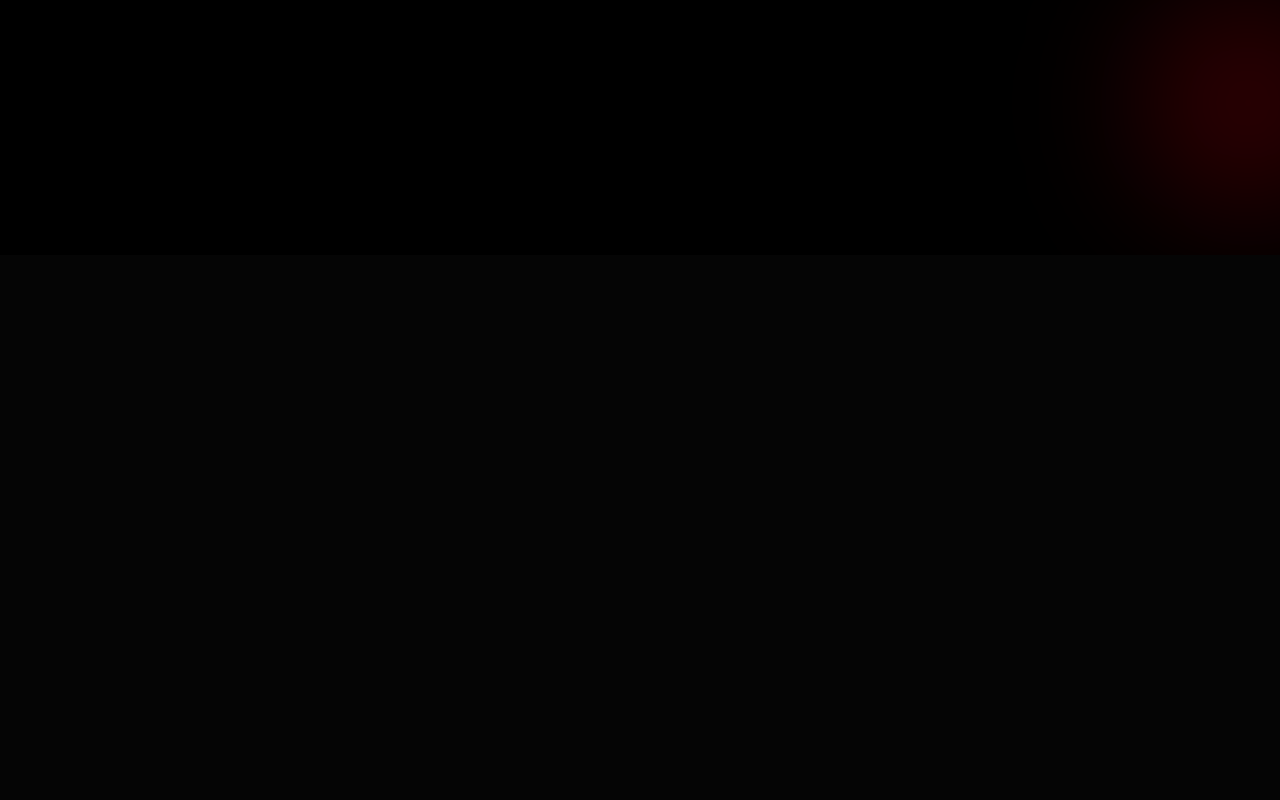
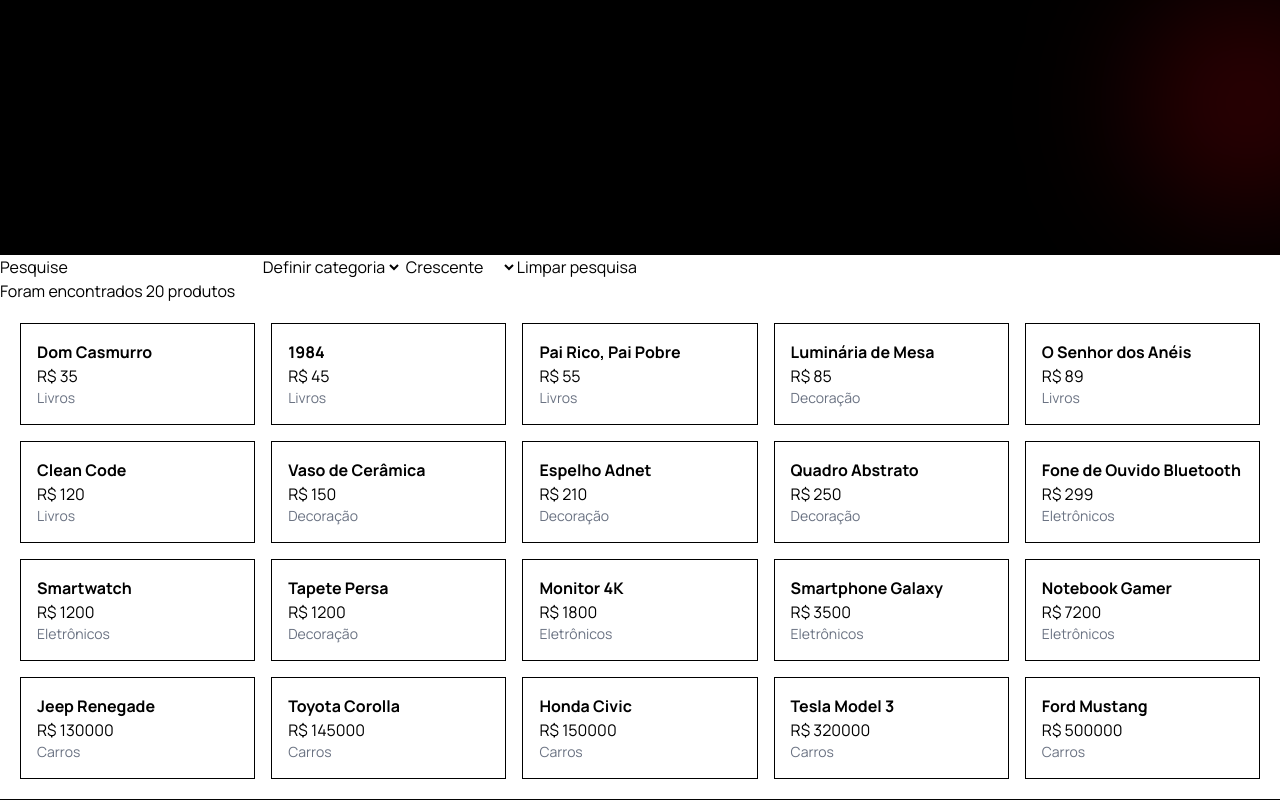
Before and after one commit to Vgalassi/react-aula, a React (Vite) app: page /exercicio-5 in a window 1280 px wide. Shown: the part 545-1345 px from the top of the page. Before the commit the page ends 800 px from the top, so only its background shows below. Built offline with nearby package versions, Linux system fonts and the light colour scheme.

Commit message:
exercicio 5

```diff
--- a/src/exercicios/ExercicioCinco.tsx
+++ b/src/exercicios/ExercicioCinco.tsx
@@ -1,12 +1,87 @@
+import { useState } from "react";
 import ExercicioPlaceholder from "../components/ExercicioPlaceholder";
+import { PRODUCTS } from "../util/ProductList";
 
-function ExercicioCinco() {
+
+export default function ExercicioCinco() {
+
+  const [search, setSearch] = useState<string>("")
+  const [category, setCategory] = useState<string>("")
+  const [order,setOrder] = useState<string>("0")
+  function handleSearchChange(event: React.ChangeEvent<HTMLInputElement>) {
+    setSearch(event.target.value)
+  }
+  function handSelectChange(event: React.ChangeEvent<HTMLSelectElement>){
+    setCategory(event.target.value)
+  }
+  function handleCleanSearch(){
+    setCategory("")
+    setSearch("")
+  }
+
+  function handleOrderChange(event: React.ChangeEvent<HTMLSelectElement>){
+    setOrder(event.target.value)
+  }
+  function filterProducts() {
+    let filteredProducts = [...PRODUCTS]
+    if (search !== "") {
+      filteredProducts = filteredProducts.filter((product) => {
+        return product.name.toLowerCase().includes(search.toLowerCase())
+      })
+    }
+    if(category !== ""){
+      filteredProducts = filteredProducts.filter((product) => {
+        return product.category === category
+      })
+    }
+    if(order === "0"){
+      filteredProducts.sort((a,b) => a.price - b.price)
+      return filteredProducts
+    }
+    filteredProducts.sort((a,b) => b.price - a.price)
+    return filteredProducts
+  }
+  const products = filterProducts()
+
   return (
-    <ExercicioPlaceholder
-      titulo="Exercicio 05 - Filtro de Produtos"
-      arquivoMarkdown="05-filtro-de-produtos.md"
-    />
+    <>
+      <ExercicioPlaceholder
+        titulo="Exercicio 05 - Filtro de Produtos"
+        arquivoMarkdown="05-filtro-de-produtos.md"
+      />
+      <div className="bg-white text-black">
+        <label htmlFor="search">Pesquise</label>
+        <input value={search} type="text" id="search" onChange={handleSearchChange} />
+
+        <select value={category} name="selecione categoria" id="" onChange={handSelectChange}>
+          <option value="">Definir categoria</option>
+          <option value="Carros">Carros</option>
+          <option value="Eletrônicos">Eletronicos</option>
+          <option value="Livros">Livros</option>
+          <option value="Decoração">Decoração</option>
+        </select>
+        <select name="" id="" onChange={handleOrderChange}>
+          <option value="0">Crescente</option>
+          <option value="1">Decrescente</option>
+        </select>
+        <button onClick={handleCleanSearch}>Limpar pesquisa</button>
+        <p>Foram encontrados {products.length} produtos
+        </p>
+        <div className="flex flex-wrap justify-center gap-4 p-5">
+
+          {products.map((product, index) => (
+            <div
+              className="border-solid border p-4 min-w-[200px] flex-1 max-w-[300px]"
+              key={index}
+            >
+              <p className="font-bold">{product.name}</p>
+              <p>R$ {product.price}</p>
+              <p className="text-gray-500 text-sm">{product.category}</p>
+            </div>
+          ))}
+        </div>
+      </div>
+    </>
   );
+
 }
-
-export default ExercicioCinco;
--- /dev/null
+++ b/src/util/ProductList.ts
@@ -0,0 +1,35 @@
+export type Product = {
+  name: string;
+  price: number;
+  category: 'Eletrônicos' | 'Livros' | 'Decoração' | 'Carros';
+};
+
+export const PRODUCTS: Product[] = [
+  // Eletrônicos
+  { name: "Smartphone Galaxy", price: 3500, category: "Eletrônicos" },
+  { name: "Notebook Gamer", price: 7200, category: "Eletrônicos" },
+  { name: "Fone de Ouvido Bluetooth", price: 299, category: "Eletrônicos" },
+  { name: "Monitor 4K", price: 1800, category: "Eletrônicos" },
+  { name: "Smartwatch", price: 1200, category: "Eletrônicos" },
+
+  // Livros
+  { name: "O Senhor dos Anéis", price: 89, category: "Livros" },
+  { name: "Clean Code", price: 120, category: "Livros" },
+  { name: "1984", price: 45, category: "Livros" },
+  { name: "Dom Casmurro", price: 35, category: "Livros" },
+  { name: "Pai Rico, Pai Pobre", price: 55, category: "Livros" },
+
+  // Decoração
+  { name: "Vaso de Cerâmica", price: 150, category: "Decoração" },
+  { name: "Quadro Abstrato", price: 250, category: "Decoração" },
+  { name: "Luminária de Mesa", price: 85, category: "Decoração" },
+  { name: "Tapete Persa", price: 1200, category: "Decoração" },
+  { name: "Espelho Adnet", price: 210, category: "Decoração" },
+
+  // Carros
+  { name: "Tesla Model 3", price: 320000, category: "Carros" },
+  { name: "Honda Civic", price: 150000, category: "Carros" },
+  { name: "Toyota Corolla", price: 145000, category: "Carros" },
+  { name: "Ford Mustang", price: 500000, category: "Carros" },
+  { name: "Jeep Renegade", price: 130000, category: "Carros" },
+];
```
